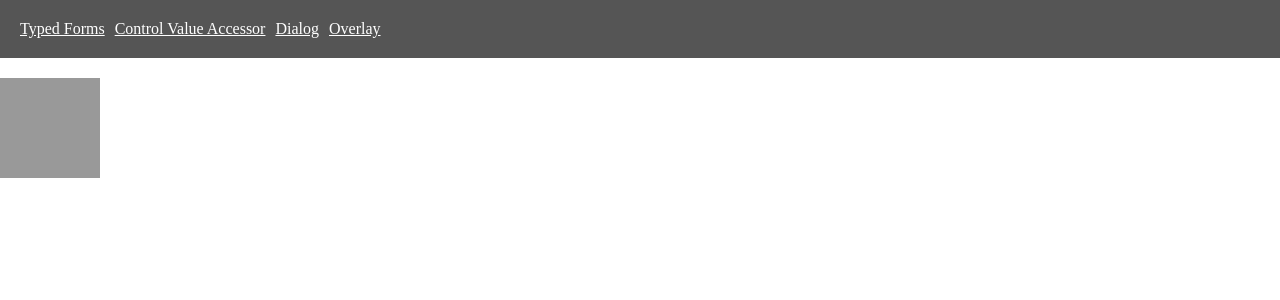
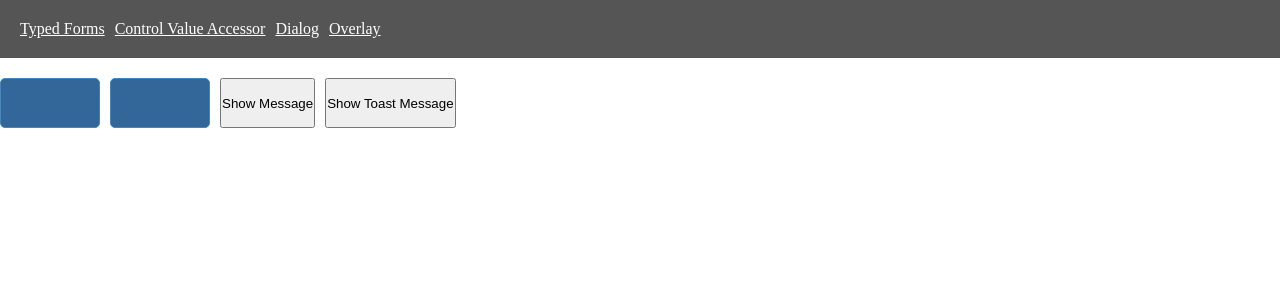
Before and after one commit to teebee78/ng14, an Angular app: page /overlay in a window 1280 px wide. Shown: the top 300 px of the page. Built offline with nearby package versions, Linux system fonts and the light colour scheme.

Commit message:
working on simple overlays

```diff
--- a/src/app/app.module.ts
+++ b/src/app/app.module.ts
@@ -14,6 +14,7 @@ import { DialogContentComponent } from './dialog-content/dialog-content.componen
 import { OverlayExampleComponent } from './overlay-example/overlay-example.component';
 import { ToverlayDirective } from './toverlay.directive';
 import { OverlayComponent } from './overlay/overlay.component';
+import { ToastMessageComponent } from './toast-message/toast-message.component';
 
 @NgModule({
   declarations: [
@@ -25,7 +26,8 @@ import { OverlayComponent } from './overlay/overlay.component';
     DialogContentComponent,
     OverlayExampleComponent,
     ToverlayDirective,
-    OverlayComponent
+    OverlayComponent,
+    ToastMessageComponent
   ],
   imports: [
     BrowserModule,
--- a/src/app/overlay-example/overlay-example.component.html
+++ b/src/app/overlay-example/overlay-example.component.html
@@ -1,6 +1,7 @@
 <div #hot class="hot" (mouseover)="onHover($event)" (mouseout)="onHoverOut()"></div>
-
 <div toverlay class="hot"></div>
+<button (click)="showMessage()">Show Message</button>
+<button (click)="showToastMessage()">Show Toast Message</button>
 
 
 <ng-template #overlayContent>
--- a/src/app/overlay-example/overlay-example.component.scss
+++ b/src/app/overlay-example/overlay-example.component.scss
@@ -1,11 +1,16 @@
 :host {
+	display: flex;
+	gap: 10px;
+
 	> .hot {
 		width: 100px;
 		height: 50px;
-		background-color: #999999;
+		background-color: #336699;
+		border-radius: 5px;
+		border: 1px solid #4488bb;
 
 		&:hover {
-			background-color: #555555;
+			background-color: lightblue;
 		}
 	}
 }
--- a/src/app/overlay-example/overlay-example.component.ts
+++ b/src/app/overlay-example/overlay-example.component.ts
@@ -1,6 +1,8 @@
 import { Overlay, OverlayRef } from '@angular/cdk/overlay';
-import { TemplatePortal } from '@angular/cdk/portal';
+import { ComponentPortal, TemplatePortal } from '@angular/cdk/portal';
 import { Component, ElementRef, OnInit, TemplateRef, ViewChild, ViewContainerRef } from '@angular/core';
+import { delay, EMPTY, noop, of } from 'rxjs';
+import { ToastMessageComponent } from '../toast-message/toast-message.component';
 
 @Component({
   selector: 'app-overlay-example',
@@ -10,6 +12,7 @@ import { Component, ElementRef, OnInit, TemplateRef, ViewChild, ViewContainerRef
 export class OverlayExampleComponent implements OnInit {
 
   private overlayRef: OverlayRef | undefined;
+  private lastToasOverlayRef: OverlayRef | undefined;
 
   @ViewChild('overlayContent')
   public overlayContent!: TemplateRef<any>
@@ -46,6 +49,36 @@ export class OverlayExampleComponent implements OnInit {
     const viewRef = this.overlayRef.attach(new TemplatePortal(this.overlayContent, this.viewContainerRef))
   }
 
+  showMessage() {
+    const overlayRef = this.overlay.create({
+      positionStrategy: this.overlay.position()
+        .global()
+        .top('100px')
+        .right('50px'),
+    });
+    const viewRef = overlayRef.attach(new TemplatePortal(this.overlayContent, this.viewContainerRef));
+    of(EMPTY).pipe(delay(1500)).subscribe({ complete: () => overlayRef.dispose() });
+  }
+
+  showToastMessage() {
+    const toastOverlayRef = this.overlay.create({
+      positionStrategy: this.overlay.position()
+        .global()
+        .right()
+        .top((this.lastToasOverlayRef?.overlayElement?.getBoundingClientRect()?.bottom ?? 0) + 'px'),
+      panelClass: 'toast-panel',
+    });
+    this.lastToasOverlayRef = toastOverlayRef;
+    toastOverlayRef.attach(new ComponentPortal(ToastMessageComponent));
+    of(EMPTY)
+      .pipe(delay(10_000))
+      .subscribe({
+        complete: () => {
+          toastOverlayRef?.dispose();
+        }
+      });
+  }
+
   onHoverOut() {
     console.log('OnHoverOut');
     this.overlayRef?.detach();
--- a/src/app/overlay/overlay.component.html
+++ b/src/app/overlay/overlay.component.html
@@ -1,2 +1,2 @@
 <p>overlay works!</p>
-{{data.date | date:'mediumTime'}}
+{{data.date | date:'HH:mm:ss'}}
--- a/src/app/overlay/overlay.component.ts
+++ b/src/app/overlay/overlay.component.ts
@@ -12,5 +12,4 @@ export class OverlayComponent implements OnInit {
 
   ngOnInit(): void {
   }
-
 }
--- /dev/null
+++ b/src/app/toast-message/toast-message.component.html
@@ -0,0 +1 @@
+<p>toast-message works! {{count}}</p>
--- /dev/null
+++ b/src/app/toast-message/toast-message.component.ts
@@ -0,0 +1,23 @@
+import { Component, OnInit } from '@angular/core';
+import { count } from 'rxjs';
+
+@Component({
+  selector: 'app-toast-message',
+  templateUrl: './toast-message.component.html',
+  styleUrls: ['./toast-message.component.scss']
+})
+export class ToastMessageComponent implements OnInit {
+
+  static count = 0;
+  count;
+
+  constructor(
+  ) {
+    ToastMessageComponent.count++;
+    console.log('Creating ToastMessageComponent');
+    this.count = ToastMessageComponent.count;
+  }
+
+  ngOnInit(): void {
+  }
+}
--- a/src/styles.scss
+++ b/src/styles.scss
@@ -16,3 +16,10 @@ body, html {
   border: 1px solid slategray;
   border-radius: 5px;
 }
+
+.toast-panel {
+  margin-top: 5px;
+  padding: 20px;
+  border: 1px solid #555555;
+  background-color: whitesmoke;
+}
```
Also changed, not shown: src/app/toast-message/toast-message.component.scss (added), 1 other file (tests, documents, lock files or other folders).
